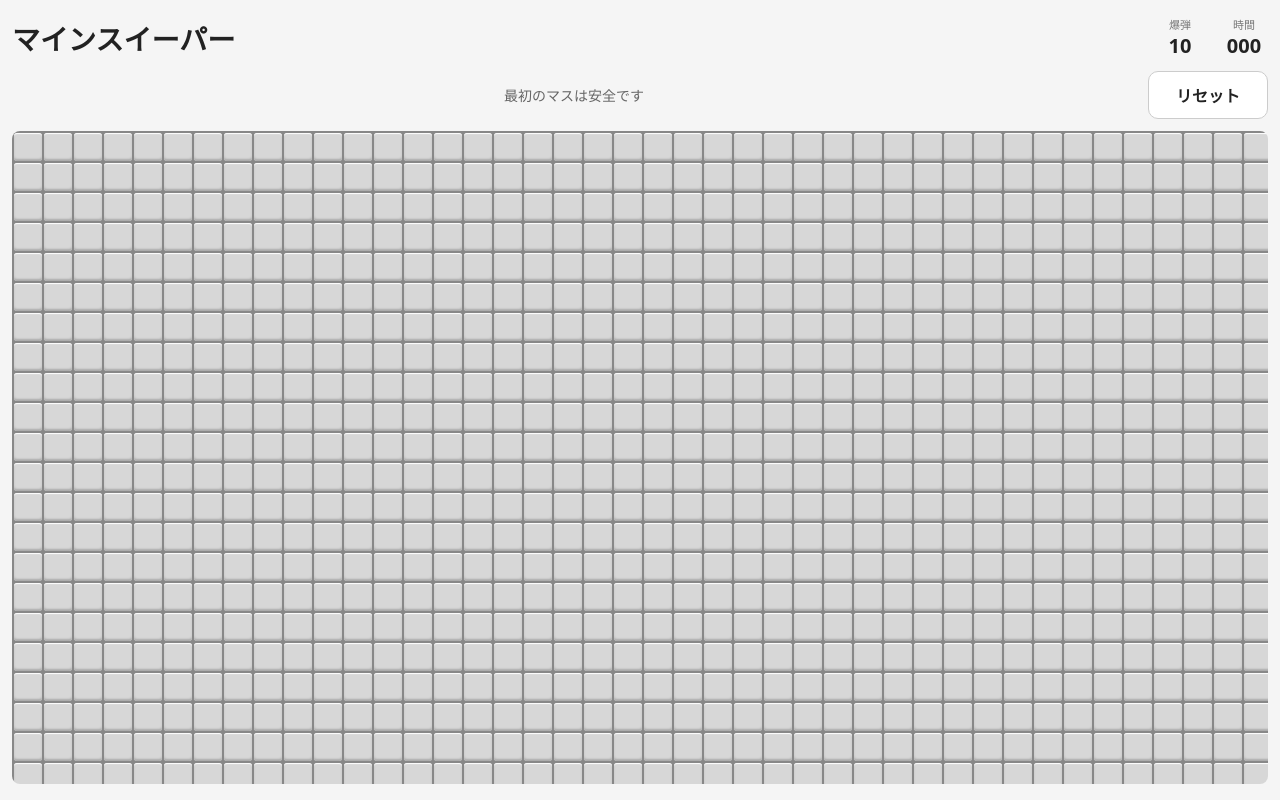
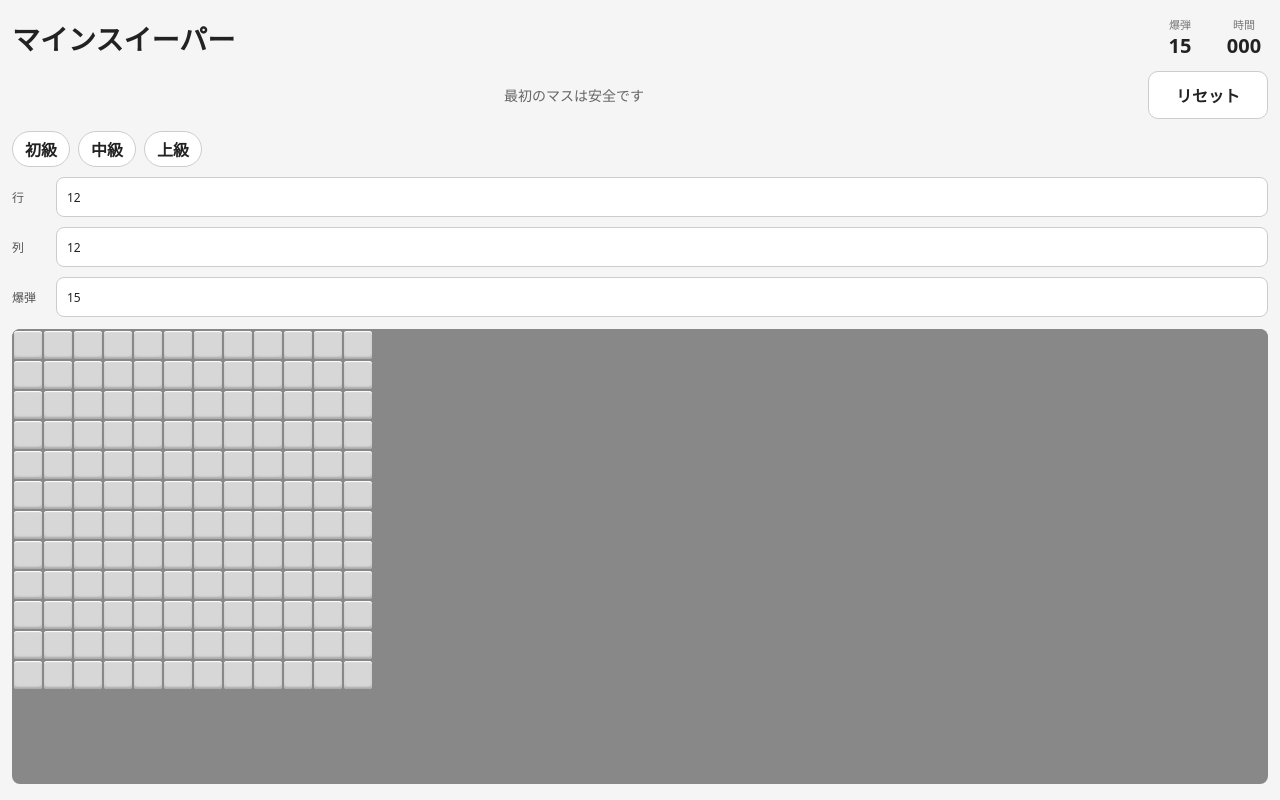
Before and after one commit to noimica/minesweeper-pwa, a React (Vite) app: page / in a window 1280 px wide. Built offline with nearby package versions, Linux system fonts and the light colour scheme.

Commit message:
テンプレートを追加

```diff
--- a/src/App.tsx
+++ b/src/App.tsx
@@ -1,9 +1,26 @@
 import { useEffect, useMemo, useRef, useState } from "react";
-import { COLS, createBoard, MINES, toggleFlag, openCell, type Cell, type GameStatus } from "./game";
+import {
+  clampBoardConfig,
+  createBoard,
+  DEFAULT_COLS,
+  DEFAULT_MINES,
+  DEFAULT_ROWS,
+  toggleFlag,
+  openCell,
+  type BoardConfig,
+  type Cell,
+  type GameStatus,
+} from "./game";
 
 const MIN_ZOOM = 0.75;
 const MAX_ZOOM = 2.5;
 const BASE_CELL_SIZE = 28;
+
+const BOARD_PRESETS = [
+  { label: "初級", rows: 16, cols: 16, mines: 10 },
+  { label: "中級", rows: 16, cols: 30, mines: 99 },
+  { label: "上級", rows: 48, cols: 24, mines: 256 },
+] as const;
 
 function clampZoom(value: number) {
   return Math.min(MAX_ZOOM, Math.max(MIN_ZOOM, value));
@@ -17,7 +34,10 @@ function getTouchDistance(
 }
 
 function App() {
-  const [board, setBoard] = useState<Cell[][]>(() => createBoard());
+  const [settings, setSettings] = useState<BoardConfig>(() =>
+    clampBoardConfig(DEFAULT_ROWS, DEFAULT_COLS, DEFAULT_MINES)
+  );
+  const [board, setBoard] = useState<Cell[][]>(() => createBoard(DEFAULT_ROWS, DEFAULT_COLS));
   const [status, setStatus] = useState<GameStatus>("playing");
   const [firstMove, setFirstMove] = useState(true);
   const [elapsed, setElapsed] = useState(0);
@@ -37,11 +57,27 @@ function App() {
     return () => window.clearInterval(id);
   }, [status, firstMove]);
 
-  function reset() {
-    setBoard(createBoard());
+  function applyBoardSettings(nextSettings: BoardConfig) {
+    const normalized = clampBoardConfig(nextSettings.rows, nextSettings.cols, nextSettings.mines);
+    setSettings(normalized);
+    setBoard(createBoard(normalized.rows, normalized.cols));
     setStatus("playing");
     setFirstMove(true);
     setElapsed(0);
+  }
+
+  function reset() {
+    applyBoardSettings(settings);
+  }
+
+  function handleSettingChange(key: "rows" | "cols" | "mines", rawValue: string) {
+    const nextValue = Number.parseInt(rawValue, 10);
+    if (Number.isNaN(nextValue)) return;
+
+    applyBoardSettings({
+      ...settings,
+      [key]: nextValue,
+    });
   }
 
   function clearLongPress() {
@@ -59,7 +95,7 @@ function App() {
 
     if (status !== "playing") return;
 
-    const result = openCell(board, row, col, firstMove);
+    const result = openCell(board, row, col, firstMove, settings.mines);
     setBoard(result.board);
     setStatus(result.status);
     setFirstMove(result.firstMove);
@@ -129,6 +165,13 @@ function App() {
   }
 
   const cellSize = BASE_CELL_SIZE * zoom;
+  const remainingMines = Math.max(settings.mines - flags, 0);
+  const activePreset = BOARD_PRESETS.find(
+    (preset) =>
+      preset.rows === settings.rows &&
+      preset.cols === settings.cols &&
+      preset.mines === settings.mines
+  );
 
   return (
     <main className="app">
@@ -139,7 +182,7 @@ function App() {
           <div className="status">
             <div>
               <span className="label">爆弾</span>
-              <strong>{MINES - flags}</strong>
+              <strong>{remainingMines}</strong>
             </div>
             <div>
               <span className="label">時間</span>
@@ -161,6 +204,52 @@ function App() {
           </div>
         </div>
 
+        <div className="settings" aria-label="盤面設定">
+          <div className="preset-group" aria-label="難易度プリセット">
+            {BOARD_PRESETS.map((preset) => (
+              <button
+                key={preset.label}
+                type="button"
+                className={['preset', activePreset?.label === preset.label ? 'active' : ''].join(' ')}
+                onClick={() => applyBoardSettings(clampBoardConfig(preset.rows, preset.cols, preset.mines))}
+              >
+                {preset.label}
+              </button>
+            ))}
+          </div>
+
+          <label className="field">
+            <span>行</span>
+            <input
+              type="number"
+              min={5}
+              max={48}
+              value={settings.rows}
+              onChange={(event) => handleSettingChange("rows", event.target.value)}
+            />
+          </label>
+          <label className="field">
+            <span>列</span>
+            <input
+              type="number"
+              min={5}
+              max={48}
+              value={settings.cols}
+              onChange={(event) => handleSettingChange("cols", event.target.value)}
+            />
+          </label>
+          <label className="field">
+            <span>爆弾</span>
+            <input
+              type="number"
+              min={1}
+              max={Math.max(1, settings.rows * settings.cols - 9)}
+              value={settings.mines}
+              onChange={(event) => handleSettingChange("mines", event.target.value)}
+            />
+          </label>
+        </div>
+
         <div
           className="board-scroll"
           onWheel={handleWheelZoom}
@@ -170,7 +259,7 @@ function App() {
         >
           <div
             className={`board ${status !== "playing" ? "finished" : ""}`}
-            style={{ gridTemplateColumns: `repeat(${COLS}, ${cellSize}px)` }}
+            style={{ gridTemplateColumns: `repeat(${board[0]?.length ?? settings.cols}, ${cellSize}px)` }}
             aria-label="マインスイーパー盤面"
           >
             {board.map((line, row) =>
--- a/src/game.ts
+++ b/src/game.ts
@@ -7,10 +7,19 @@ export type Cell = {
 
 export type GameStatus = "playing" | "cleared" | "gameover";
 
-export const ROWS = 24;
-export const COLS = 48;
+export type BoardConfig = {
+  rows: number;
+  cols: number;
+  mines: number;
+};
+
+export const DEFAULT_ROWS = 12;
+export const DEFAULT_COLS = 12;
+export const DEFAULT_MINES = 15;
+export const ROWS = DEFAULT_ROWS;
+export const COLS = DEFAULT_COLS;
 export const SIZE = ROWS;
-export const MINES = 10;
+export const MINES = DEFAULT_MINES;
 
 const directions = [
   [-1, -1], [-1, 0], [-1, 1],
@@ -18,9 +27,22 @@ const directions = [
   [1, -1],  [1, 0],  [1, 1],
 ] as const;
 
-export function createBoard(): Cell[][] {
-  return Array.from({ length: ROWS }, () =>
-    Array.from({ length: COLS }, () => ({
+export function clampBoardConfig(rowsValue: number, colsValue: number, minesValue: number): BoardConfig {
+  const rows = Math.min(24, Math.max(5, Math.round(rowsValue)));
+  const cols = Math.min(32, Math.max(5, Math.round(colsValue)));
+  const safeCells = Math.max(1, rows * cols - 9);
+  const mines = Math.min(safeCells, Math.max(1, Math.round(minesValue)));
+
+  return {
+    rows,
+    cols,
+    mines,
+  };
+}
+
+export function createBoard(rows = DEFAULT_ROWS, cols = DEFAULT_COLS): Cell[][] {
+  return Array.from({ length: rows }, () =>
+    Array.from({ length: cols }, () => ({
       mine: false,
       open: false,
       flagged: false,
@@ -38,7 +60,7 @@ function neighbors(row: number, col: number, board: Cell[][]) {
     .filter(([r, c]) => r >= 0 && r < rowCount && c >= 0 && c < colCount);
 }
 
-function placeMines(board: Cell[][], safeRow: number, safeCol: number) {
+function placeMines(board: Cell[][], safeRow: number, safeCol: number, mineCount: number) {
   const candidates: [number, number][] = [];
   const rowCount = board.length;
   const colCount = board[0]?.length ?? 0;
@@ -50,12 +72,24 @@ function placeMines(board: Cell[][], safeRow: number, safeCol: number) {
     }
   }
 
+  if (mineCount <= 0 || candidates.length === 0) {
+    for (let r = 0; r < rowCount; r++) {
+      for (let c = 0; c < colCount; c++) {
+        board[r][c].adjacent = neighbors(r, c, board)
+          .filter(([nr, nc]) => board[nr][nc].mine).length;
+      }
+    }
+    return;
+  }
+
+  const finalMineCount = Math.min(mineCount, candidates.length);
+
   for (let i = candidates.length - 1; i > 0; i--) {
     const j = Math.floor(Math.random() * (i + 1));
     [candidates[i], candidates[j]] = [candidates[j], candidates[i]];
   }
 
-  for (let i = 0; i < MINES; i++) {
+  for (let i = 0; i < finalMineCount; i++) {
     const [r, c] = candidates[i];
     board[r][c].mine = true;
   }
@@ -72,12 +106,13 @@ export function openCell(
   board: Cell[][],
   row: number,
   col: number,
-  firstMove: boolean
+  firstMove: boolean,
+  mineCount: number = DEFAULT_MINES
 ): { board: Cell[][]; status: GameStatus; firstMove: boolean } {
   const next = board.map((line) => line.map((cell) => ({ ...cell })));
 
   if (firstMove) {
-    placeMines(next, row, col);
+    placeMines(next, row, col, mineCount);
   }
 
   const cell = next[row][col];
--- a/src/styles.css
+++ b/src/styles.css
@@ -84,6 +84,55 @@ h1 {
   align-items: center;
   justify-content: space-between;
   gap: 12px;
+}
+
+.settings {
+  display: grid;
+  grid-template-columns: 1fr;
+  gap: 10px;
+}
+
+.preset-group {
+  display: flex;
+  flex-wrap: wrap;
+  gap: 8px;
+}
+
+.preset {
+  min-height: 36px;
+  padding: 0 12px;
+  border: 1px solid #ccc;
+  border-radius: 999px;
+  background: white;
+  color: #222;
+  font-weight: 700;
+  cursor: pointer;
+}
+
+.preset.active {
+  background: #222;
+  border-color: #222;
+  color: white;
+}
+
+.field {
+  display: grid;
+  grid-template-columns: 36px 1fr;
+  align-items: center;
+  gap: 8px;
+  font-size: 12px;
+  color: #555;
+}
+
+.field input {
+  width: 100%;
+  min-height: 40px;
+  border: 1px solid #ccc;
+  border-radius: 8px;
+  background: white;
+  color: #222;
+  font: inherit;
+  padding: 0 10px;
 }
 
 .board-scroll {
```
